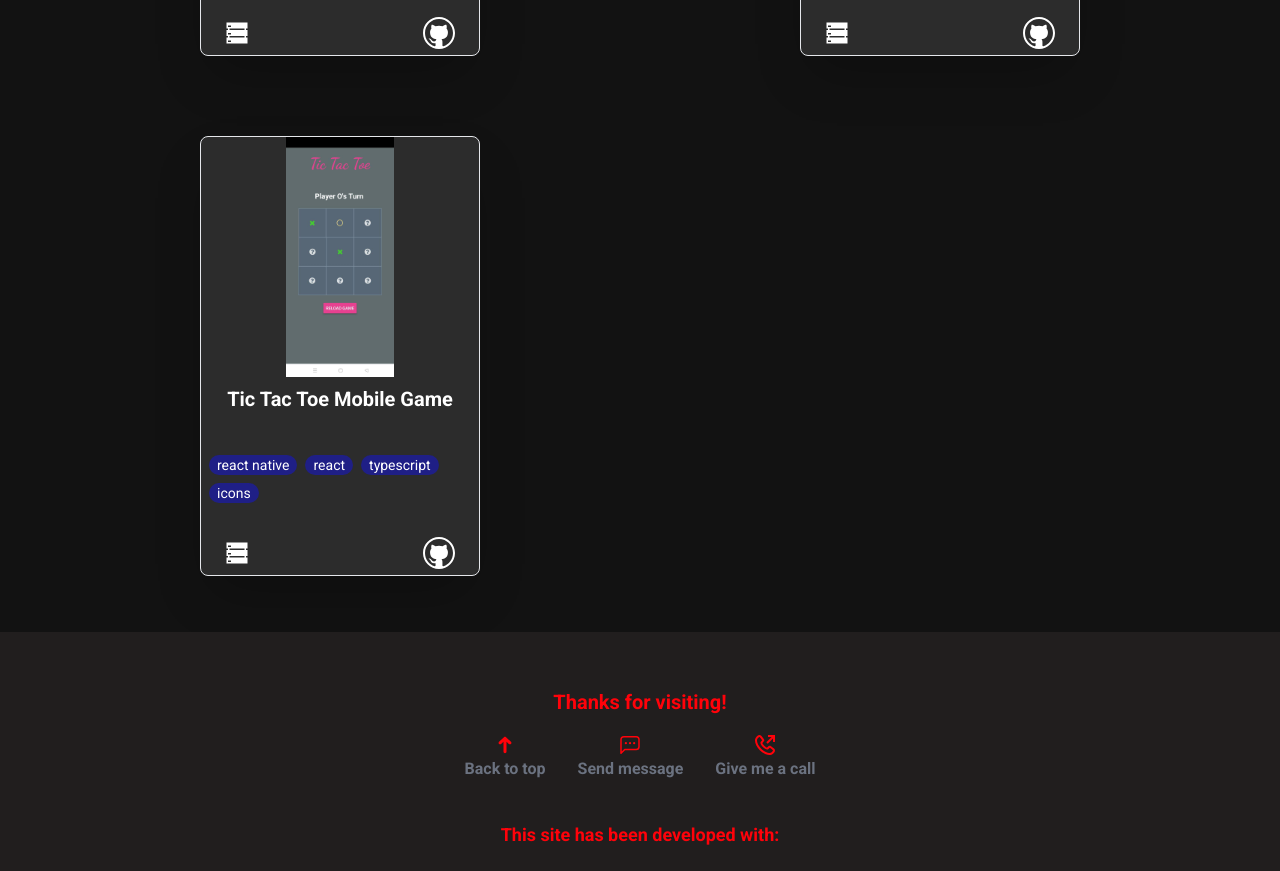
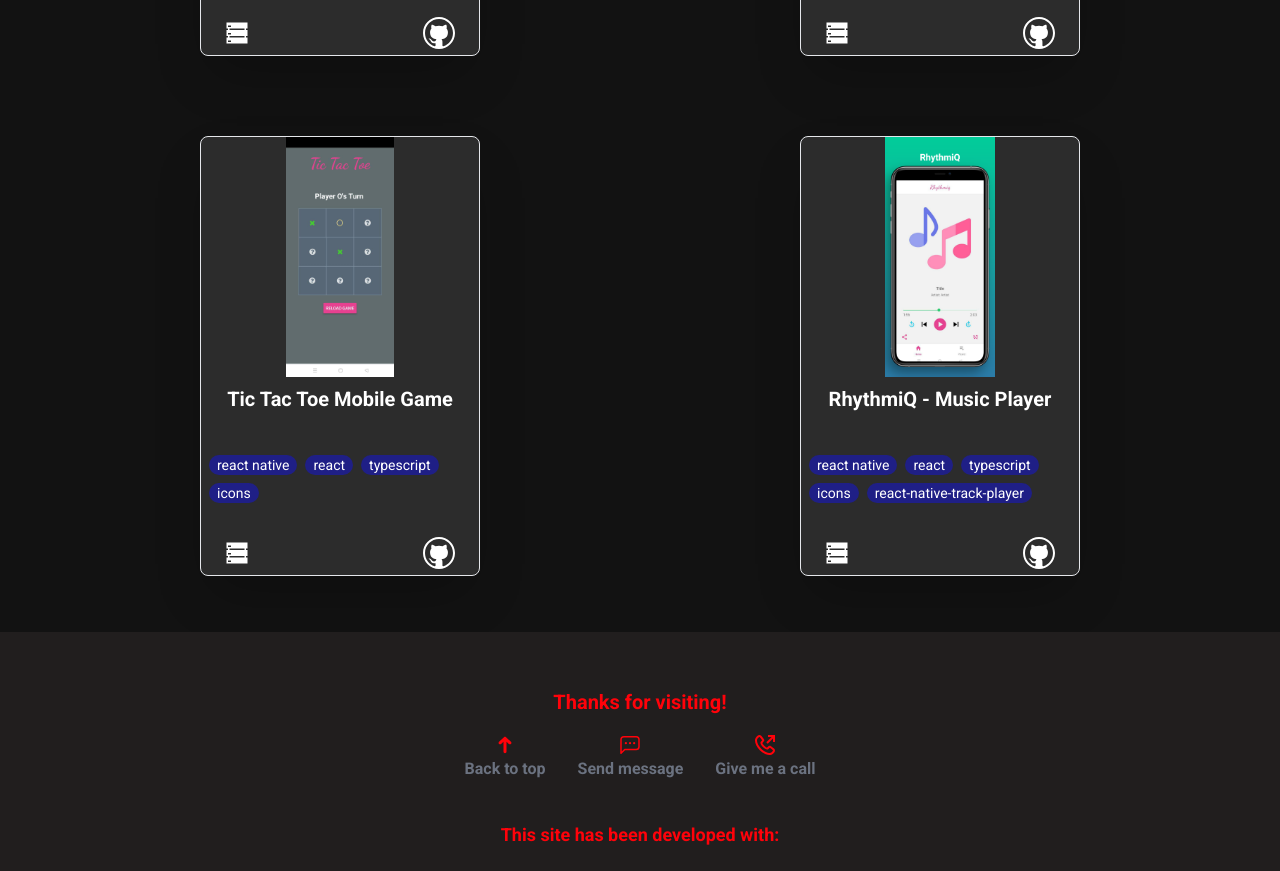
Before and after one commit to qur786/portfolio, a React (Vite) app: page / in a window 1280 px wide. Shown: the part 4800-5671 px from the top of the page. Built offline with nearby package versions, Linux system fonts and the light colour scheme.

Commit message:
refactor: added RhythmiQ project

```diff
--- a/src/components/Projects/index.tsx
+++ b/src/components/Projects/index.tsx
@@ -3,6 +3,7 @@ import { Project } from "../Project";
 import CurrencyConverterImage from "./currency-converter.png";
 import PongImage from "./pong.png";
 import TicTacToeImage from "./tic-tac-toe.jpg";
+import RhythmiQImage from "./rhythmiq.png";
 
 export function Projects(): JSX.Element {
   return (
@@ -25,10 +26,21 @@ export function Projects(): JSX.Element {
           />
           <Project
             image={TicTacToeImage}
-            imageClipPosition="0px_30%"
             title="Tic Tac Toe Mobile Game"
             githubLink="https://github.com/qur786/tic-tac-toe-mobile-app"
             stacks={["react native", "react", "typescript", "icons"]}
+          />
+          <Project
+            image={RhythmiQImage}
+            title="RhythmiQ - Music Player"
+            githubLink="https://github.com/qur786/rhythmiq"
+            stacks={[
+              "react native",
+              "react",
+              "typescript",
+              "icons",
+              "react-native-track-player",
+            ]}
           />
         </Zoom>
       </div>
```
Also changed, not shown: src/components/Projects/rhythmiq.png (added).
